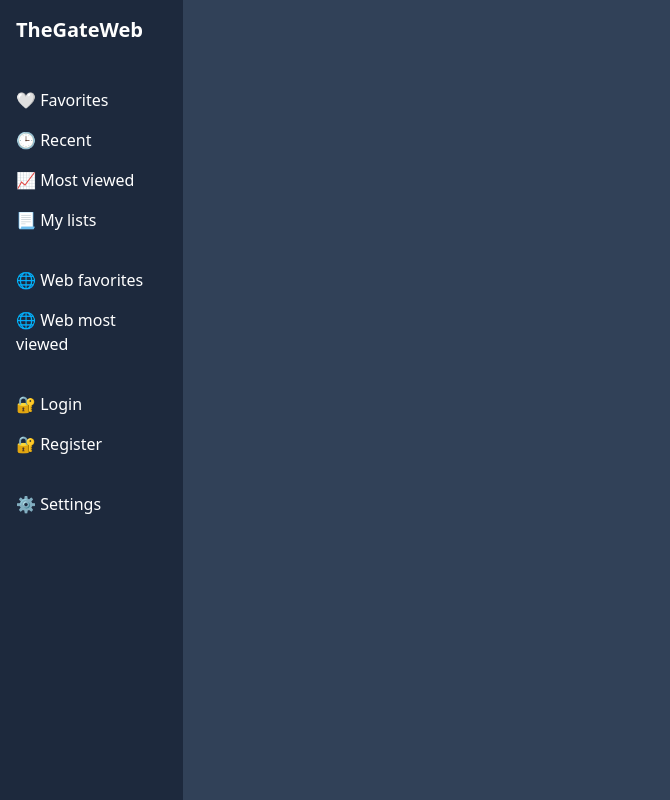
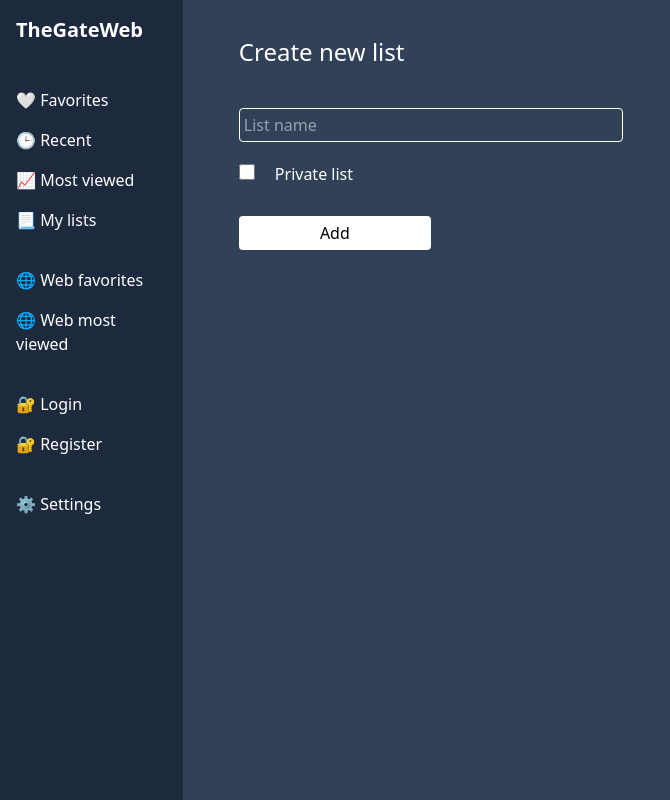
Before and after one commit to vicsaa01/alexandria, an Angular app in the folder frontend/: page /create-list in a window 1280 px wide. Before the commit this address led to /. Shown: the whole page, without its empty margins (0-670 px from the left). Built offline with nearby package versions, Linux system fonts and the light colour scheme.

Commit message:
#023 - CreateListForm (frontend)

```diff
--- a/frontend/src/app/add-favorite-page/add-favorite-page.component.html
+++ b/frontend/src/app/add-favorite-page/add-favorite-page.component.html
@@ -3,8 +3,8 @@
 
     <form [formGroup]="addFavoriteForm" (submit)="submitForm()">
         <div class="grid grid-rows-3 gap-5">
-            <input class="rounded border p-1 lg:w-sm md:w-md w-auto" type="text" placeholder="Site URL" formControlName="url" name="url" required>
-            <input class="rounded border p-1 lg:w-sm md:w-md w-auto" type="text" placeholder="Add a tag (optional)" formControlName="tag" name="tag" required>
+            <input class="rounded border p-1 lg:w-sm md:w-md w-auto focus:outline-none" type="text" placeholder="Site URL" formControlName="url" name="url" required>
+            <input class="rounded border p-1 lg:w-sm md:w-md w-auto focus:outline-none" type="text" placeholder="Add a tag (optional)" formControlName="tag" name="tag">
 
             <div class="grid grid-cols-2 lg:w-sm md:w-md w-auto">
                 <button class="col-span-1 rounded p-1 bg-white hover:bg-slate-300 hover:cursor-pointer text-black" type="submit">Add</button>
--- a/frontend/src/app/add-favorite-page/add-favorite-page.component.ts
+++ b/frontend/src/app/add-favorite-page/add-favorite-page.component.ts
@@ -13,10 +13,10 @@ import { apiURL } from '../app.component';
 export class AddFavoritePageComponent {
   addFavoriteForm = new FormGroup({
     user_id: new FormControl('', Validators.required),
-    tag: new FormControl('', Validators.required),
+    tag: new FormControl(''),
     url: new FormControl('', Validators.required)
   });
-  formError = false;
+  formError: boolean = false;
 
   submitForm() {
     var user_id = '0'; // Default user ID
@@ -25,15 +25,15 @@ export class AddFavoritePageComponent {
 
     console.log('\"Add Favorite\" form submitted ->\n\tUser ID: ' + user_id + '\n\tTag: ' + tag + '\n\tURL: ' + url);
 
-    if (url == '') {
+    if (url === '') {
       this.formError = true;
-      alert('URL must be a non empty string');
+      alert('Please enter the site URL');
     } else {
       this.formError = false;
 
       // Fetch site title (and icon)
       fetch(apiURL + '/get-site-info?url=' + url)
-      .then(response => response.json())
+      .then(res => res.json())
       .then(data => {
         console.log("Site fetch response ->\n\t", data);
         if (data.title) {
@@ -50,7 +50,7 @@ export class AddFavoritePageComponent {
               title: data.title
             })
           })
-          .then(response => response.json())
+          .then(res => res.json())
           .then(data => {
             console.log('Response ->\n\t', data);
             alert(data.message);
@@ -60,6 +60,10 @@ export class AddFavoritePageComponent {
               tag: new FormControl('', Validators.required),
               url: new FormControl('', Validators.required)
             });
+          })
+          .catch(error => {
+            console.error('Error:', error.message);
+            alert("Server did not respond. Please try again later.");
           })
         } else {
           alert("Site not found. Please use a different URL or try later.");
--- a/frontend/src/app/app.routes.ts
+++ b/frontend/src/app/app.routes.ts
@@ -6,6 +6,7 @@ import { FavoritesPageComponent } from './favorites-page/favorites-page.componen
 import { AddFavoritePageComponent } from './add-favorite-page/add-favorite-page.component';
 import { MostViewedPageComponent } from './most-viewed-page/most-viewed-page.component';
 import { MyListsPageComponent } from './my-lists-page/my-lists-page.component';
+import { CreateListPageComponent } from './create-list-page/create-list-page.component';
 import { ListPageComponent } from './list-page/list-page.component';
 import { LoginPageComponent } from './login-page/login-page.component';
 import { RegisterPageComponent } from './register-page/register-page.component';
@@ -19,6 +20,7 @@ export const routes: Routes = [
     {path: 'add-favorite', component: AddFavoritePageComponent},
     {path: 'most-viewed', component: MostViewedPageComponent},
     {path: 'my-lists', component: MyListsPageComponent},
+    {path: 'create-list', component: CreateListPageComponent},
     {path: 'list', component: ListPageComponent},
     {path: 'login', component: LoginPageComponent},
     {path: 'register', component: RegisterPageComponent},
--- /dev/null
+++ b/frontend/src/app/create-list-page/create-list-page.component.html
@@ -0,0 +1,18 @@
+<div class="m-0 px-10 pt-5 h-screen md:h-auto">
+    <h1 class="text-2xl pb-10">Create new list</h1>
+
+    <form [formGroup]="createListForm" (submit)="submitForm()">
+        <div class="grid grid-rows-3 gap-5">
+            <input class="rounded border p-1 lg:w-sm md:w-md w-auto focus:outline-none" type="text" placeholder="List name" formControlName="name" name="name" required>
+
+            <div class="row-span-1">
+                <input class="rounded border p-1 w-4 h-4" type="checkbox" formControlName="isPrivate" name="isPrivate">
+                <label class="ms-5" for="isPrivate">Private list</label>
+            </div>
+
+            <div class="grid grid-cols-2 lg:w-sm md:w-md w-auto">
+                <button class="col-span-1 rounded p-1 bg-white hover:bg-slate-300 hover:cursor-pointer text-black" type="submit">Add</button>
+            </div>
+        </div>
+    </form>
+</div>
--- /dev/null
+++ b/frontend/src/app/create-list-page/create-list-page.component.ts
@@ -0,0 +1,61 @@
+import { Component } from '@angular/core';
+import { CommonModule } from '@angular/common';
+import { FormControl, FormGroup, ReactiveFormsModule, Validators } from '@angular/forms';
+import { apiURL } from '../app.component';
+
+@Component({
+  selector: 'app-create-list-page',
+  standalone: true,
+  imports: [CommonModule, ReactiveFormsModule],
+  templateUrl: './create-list-page.component.html',
+  styleUrl: './create-list-page.component.css'
+})
+export class CreateListPageComponent {
+  createListForm: FormGroup = new FormGroup({
+    user_id: new FormControl('', Validators.required),
+    name: new FormControl('', Validators.required),
+    isPrivate: new FormControl(false)
+  });
+  formError: boolean = false;
+
+  submitForm(): void {
+    var user_id = '0'; // Default user ID
+    var name = this.createListForm.value.name ?? '';
+    var isPrivate = this.createListForm.value.isPrivate ?? false;
+
+    console.log('\"Create list\" form submitted ->\n\tUser ID: ' + user_id + '\n\tName: ' + name + '\n\tIs private: ' + isPrivate);
+
+    if (name === '') {
+      this.formError = true;
+      alert('Please enter a name for your list');
+    } else {
+      this.formError = false;
+
+      // Send data to API
+      fetch(apiURL + '/create-list', {
+        method: 'POST',
+        headers: {'Content-Type':'application/json'},
+        body: JSON.stringify({
+          user_id: user_id,
+          name: name,
+          isPrivate: isPrivate
+        })
+      })
+      .then(res => res.json())
+      .then(data => {
+        console.log('Response ->\n\t', data);
+        alert(data.message);
+
+        this.createListForm = new FormGroup({
+          user_id: new FormControl('', Validators.required),
+          name: new FormControl('', Validators.required),
+          isPrivate: new FormControl(false)
+        });
+      })
+      .catch(error => {
+        console.error('Error:', error.message);
+        alert("Server did not respond. Please try again later.");
+      })
+    }
+  }
+}
```
Also changed, not shown: frontend/src/app/create-list-page/create-list-page.component.css (added), 1 other file (tests, documents, lock files or other folders).
